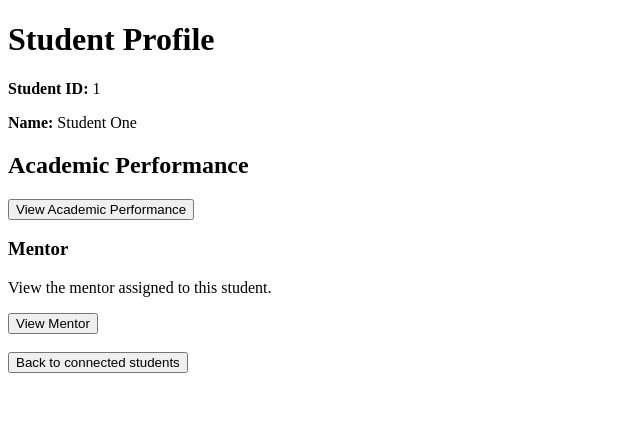
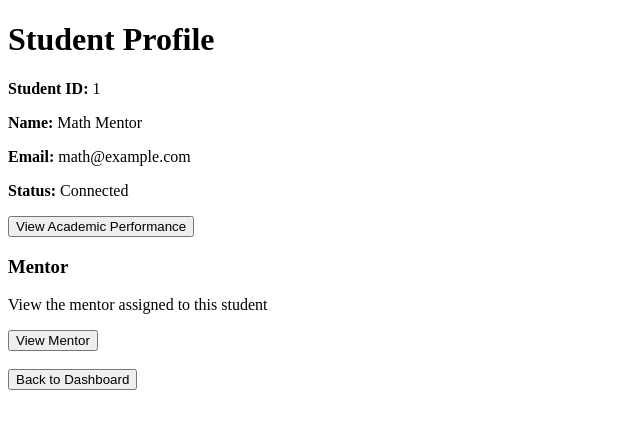
Before and after one commit to laetitia-spec/MentorPlatform, a Flask app: page /student/1 in a window 1280 px wide. Shown: the top 429 px of the page, without its empty margins (0-640 px from the left). Run offline with Flask 3, Linux system fonts and the light colour scheme; data comes from the database, SQL or seed files in the repository.

Commit message:
feat: finalize view_mentor with performances fix view_mentor route to show mentor_performance fix pending_request initialization update all mentor/student templates

```diff
--- a/app.py
+++ b/app.py
@@ -1,6 +1,7 @@
-from flask import Flask, render_template, request
+from flask import Flask, render_template, request, redirect, session, url_for
 import sqlite3
 app = Flask(__name__)
+app.secret_key = "supersecret123"
 
 def init_db():
     conn = sqlite3.connect("database.db")
@@ -25,9 +26,21 @@ def init_db():
                 """)
     cursor.execute("PRAGMA table_info(users)")
     columns = [column[1] for column in cursor.fetchall()]
-
+    cursor.execute("""
+                   CREATE TABLE IF NOT EXISTS mentor_performance(
+                       id INTEGER PRIMARY KEY AUTOINCREMENT,
+                       mentor_id INTEGER,
+                       subject TEXT,
+                       specialization TEXT
+                   )
+                """)
     if "specialization" not in columns:
         cursor.execute("ALTER TABLE users ADD COLUMN specialization TEXT")
+        cursor.execute("SELECT COUNT(*) FROM users WHERE role='mentor'")
+        if cursor.fetchone()[0] ==0:
+            cursor.execute("INSERT INTO users (name, email, password, role) VALUES ('Math Mentor', 'math@example.com', '123', 'mentor')")
+            mentor_id = cursor.lastrowid
+            cursor.execute("INSERT INTO mentor_performance (mentor_id, subject, specialization) VALUES (?, 'Mathematics', 'Algebra & Calculus')", (mentor_id,))
     conn.commit()
     conn.close()
 init_db()
@@ -71,12 +84,37 @@ connection_requests = []
 def home():
     return render_template("login.html")
 
-@app.route("/login", methods=["POST"])
+@app.route("/login", methods=["GET", "POST"])
 def login():
-    email = request.form["email"]
-    password = request.form["password"]
+    if request.method == "POST":
+       email = request.form["email"]
+       password = request.form["password"]
 
-    return render_template("dashboard.html")
+       conn = sqlite3.connect("database.db")
+       cursor = conn.cursor()
+       cursor.execute(
+           "SELECT id, name, email, password, role FROM users WHERE email = ? AND password = ?",
+           (email, password)
+       )
+       user = cursor.fetchone()
+       conn.close()
+
+       if user:
+           session["user_id"] = user[0]
+           session["name"] = user[1]
+           session["role"] = user[4]
+
+           if user[4] == "mentor":
+               return render_template("mentor_dashboard.html")
+           return render_template("dashboard.html")
+       return "Invalid email or password"
+    return render_template("login.html")
+
+@app.route("/logout")
+def logout():
+    session.clear()
+    return redirect("/login")
+
 @app.route("/dashboard")
 def dashboard():
     return render_template("dashboard.html")
@@ -89,7 +127,7 @@ def performance():
         "Physics": 58,
         "Computer Network": 80
     }
-    return render_template("performance.html", grades=grades)
+    return render_template("performance.html", grades=grades, gardes=grades)
 
 @app.route("/courses")
 def courses():
@@ -129,7 +167,7 @@ def recommendations():
 def connect():
     if request.method == "POST":
 
-        student_id = 1
+        student_id = 2
         mentor_id = request.form.get("mentor_id")
 
         conn = sqlite3.connect("database.db")
@@ -149,7 +187,7 @@ def connect():
             INSERT INTO connection_requests
             (student_id, mentor_id, status)
             VALUES (?, ?, ?)
-            """, (student_id, mentor_id, "Pending"))
+            """, (student_id, mentor_id, 'pending'))
 
         conn.commit()
         conn.close()
@@ -160,7 +198,9 @@ def connect():
     return render_template("connect.html", mentor_id=mentor_id)
 
 @app.route("/requests")
-def requests():
+def requests_page():
+    if "user_id" not in session:
+        return redirect("/login")
     conn = sqlite3.connect("database.db")
     cursor = conn.cursor()
 
@@ -220,7 +260,12 @@ def users():
 
 @app.route("/my_requests")
 def my_requests():
-    return render_template("my_requests.html")
+    conn = sqlite3.connect("database.db")
+    cursor = conn.cursor()
+    cursor.execute("SELECT * FROM connection_requests WHERE student_id=2")
+    requests = cursor.fetchall()
+    conn.close()
+    return render_template("my_requests.html",requests=requests)
 
 @app.route("/connections")
 def connections():
@@ -285,7 +330,7 @@ def view_student(student_id):
     if student is None:
         return f"Student not found"
 
-    return render_template("student_profile.html", student=student)
+    return render_template("student_profile.html", student=student, mentor=student)
 
 @app.route("/student/<int:student_id>/performance")
 def student_performance(student_id):
@@ -304,31 +349,91 @@ def student_performance(student_id):
     }
     return render_template("student_performance.html", student=student, grades=grades)
 
-@app.route("/view_mentor")
+
 @app.route("/view_mentor/<int:student_id>")
-def view_mentor(student_id=None):
+def view_mentor(student_id):
     import sqlite3
     conn = sqlite3.connect("database.db")
+    c = conn.cursor()
+
+    mentor = None
+    mentor_performance = []
+    pending_request = False
+    c.execute("SELECT mentor_id FROM connection_requests WHERE student_id=? AND LOWER (status)='accepted' LIMIT 1",(student_id,))
+    row = c.fetchone()
+
+    if row:
+        mentor_id = row[0]
+        c.execute("SELECT * FROM users WHERE id =?", (mentor_id,))
+        mentor = c.fetchone()
+        c.execute("SELECT * FROM mentor_performance WHERE mentor_id =?", (mentor_id,))
+        mentor_performance = c.fetchall()
+    else:
+        c.execute("SELECT * FROM connection_requests WHERE student_id=? AND LOWER(status)='pending' LIMIT 1", (student_id,))
+        if c.fetchone():
+            pending_request = True
+    conn.close()
+    return render_template("view_mentor.html", student_id=student_id, mentor=mentor, mentor_performance = mentor_performance, pending_request = pending_request)
+
+@app.route("/request_mentor/<int:mentor_id>", methods=["POST"])
+def request_mentor(mentor_id):
+    student_id = session.get("user_id")
+    if not student_id:
+        return redirect("/login")
+    conn = sqlite3.connect("database.db")
     cursor = conn.cursor()
-    mentor = None
-    pending_request = None
-    if student_id:
-        cursor.execute("""
-            SELECT users.id, users.name, users.email
-            FROM connections
-            JOIN users ON connections.mentor_id = users.id
-            WHERE connections.student_id =?
+    cursor.execute("""
+            SELECT id FROM connection_requests
+            WHERE student_id = ? AND status = 'pending'
             """, (student_id,))
+    if cursor.fetchone():
+        conn.close()
+        return "You already have a request pending"
+    cursor.execute("""
+            INSERT INTO connection_requests(student_id, mentor_id, status)
+            VALUES (?,?, "pending)
+            """, (student_id, mentor_id))
+    conn.commit()
+    conn.close()
+    return redirect(f"/view_mentor/{student_id}")
+
+@app.route("/mentor_performance/<int:mentor_id>")
+def mentor_performance(mentor_id):
+    conn = sqlite3.connect("database.db")
+    cursor = conn.cursor()
+    cursor.execute("""
+            SLECT name, specialization
+            FROM users
+            WHERE id = ?
+            """, (mentor_id, ))
     mentor = cursor.fetchone()
-    if not mentor:
-        cursor.execute("""
-            SELECT id, mentor_id
-            FROM mentor_request
-            WHERE student_id =? AND status = "pending"
-            """, (student_id,))
-        pending_request = cursor.fetchone()
     conn.close()
-    return render_template("view_mentor.html", mentor=mentor, pending_request=pending_request, student_id=student_id)
+    if mentor is None:
+        return "Mentor not found"
+    return render_template("mentor_performance.html", mentor=mentor)
 
+@app.route("/request_mentor", methods=["GET", "POST"])
+def request_mentor_simple():
+    import sqlite3
+    conn = sqlite3.connect("database.db")
+    c = conn.cursor()
+    c.execute("INSERT INTO connection_requests (student_id, mentor_id, status) VALUES (2, 1, 'accepted')")
+    conn.commit()
+    conn.close()
+    return redirect("/view_mentor/2")
+
+@app.route("/mentor_dashboard")
+def mentor_dashboard():
+    if "user_id" not in session:
+        return redirect("/login")
+
+    conn = sqlite3.connect("database.db")
+    cursor = conn.cursor()
+
+    cursor.execute("SELECT * FROM users WHERE id=?", (session["user_id"],))
+    mentor = cursor.fetchone()
+
+    conn.close()
+    return render_template("mentor_dashboard.html", mentor=mentor)
 if __name__== "__main__":
     app.run(debug=True)
--- a/templates/connect.html
+++ b/templates/connect.html
@@ -10,7 +10,7 @@
         <p>{{ message }}</p>
     {% endif %}
     <form action="/connect" method="POST">
-        <input type="hidden" name="mentor_id" value="{{ mentor_id}}">s
+        <input type="hidden" name="mentor_id" value="{{ mentor_id}}">
         <button type="submit">Send Connection Request</button>
     </form>
 </body>
--- a/templates/dashboard.html
+++ b/templates/dashboard.html
@@ -63,6 +63,7 @@
     <header>
         <h1>MENTORSHIP PLATFORM<h1>
         <p>Student Dashboard</p>
+        <a href="/logout" style="background:red; color:white; padding:8px 15px; border-radius:5px; text-decoration:none; float:right;">Logout</a>
     </header>
 
         <div class="container">
--- a/templates/student_profile.html
+++ b/templates/student_profile.html
@@ -8,22 +8,24 @@
     <h1>Student Profile</h1>
     <p><strong>Student ID:</strong> {{ student[0] }}</p>
     <p><strong>Name:</strong> {{ student[1] }}</p>
-    <h2>Academic Performance</h2>
+    <p><strong>Email:</strong> {{ student[2] }}</p>
+    <p><strong>Status:</strong> Connected</p>
+
     <p>
         <a href="/student/{{ student[0] }}/performance">
-            <button type="button">View Academic Performance</button>
-       </a>
+            <button>View Academic Performance</button>
+        </a>
     </p>
-    <div class="card">
+    <div>
         <h3>Mentor</h3>
-        <p>View the mentor assigned to this student.</p>
+        <p>View the mentor assigned to this student</p>
         <a href="/view_mentor/{{ student[0] }}">
             <button>View Mentor</button>
         </a>
     </div>
     <br>
-    <a href="/connected_students">
-        <button type="button">Back to connected students</button>
+    <a href="/dashboard">
+        <button>Back to Dashboard</button>
     </a>
 </body>
 </html>
```
Also changed, not shown: templates/mentor_dashboard.html (added, +18 -0 lines), templates/mentor_performance.html (added, +16 -0 lines), templates/my_requests.html (+9 -2 lines), templates/requests.html (+10 -27 lines), templates/view_mentor.html (+13 -0 lines).
